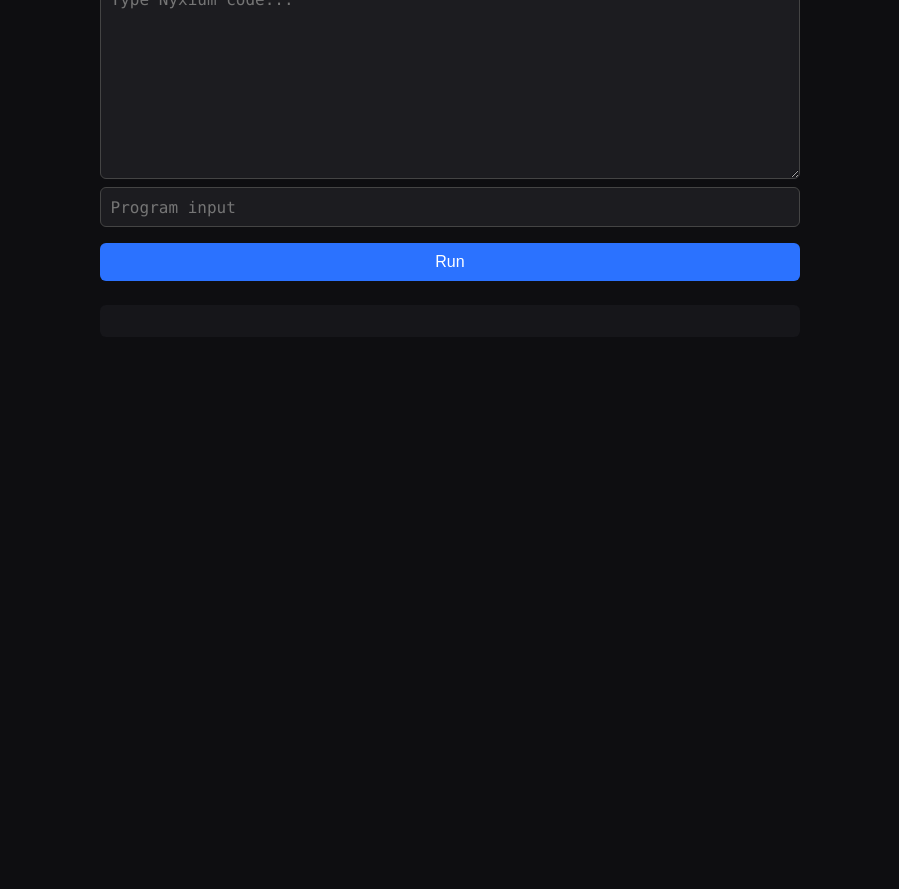
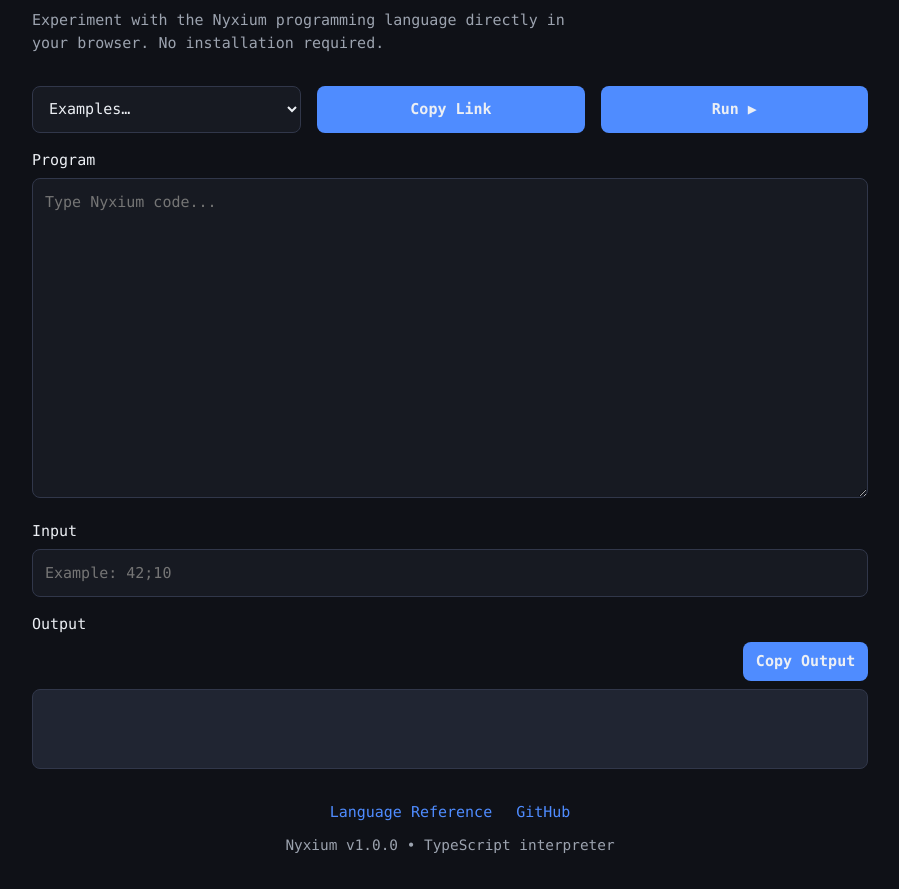
Before and after one commit to Pomid0rkaaa/nyxium, a website with bundled scripts: page web/index.html in a window 1280 px wide. Shown: the part 108-997 px from the top of the page, without its empty margins (190-1089 px from the left). Before the commit the page ends 800 px from the top, so only its background shows below. Built offline with nearby package versions, Linux system fonts and the light colour scheme.

Commit message:
update web version

```diff
--- a/web/index.html
+++ b/web/index.html
@@ -4,28 +4,138 @@
 <head>
   <meta charset="UTF-8" />
   <meta name="viewport" content="width=device-width, initial-scale=1.0" />
-  <title>Nyxium Interpreter</title>
+  <title>Nyxium Playground</title>
   <link rel="stylesheet" href="./style.css">
 </head>
 
 <body>
-  <h1>Nyxium Interpreter</h1>
-  <textarea id="code" placeholder="Type Nyxium code..."></textarea>
-  <input id="input" type="text" placeholder="Program input" />
-  <button id="run">Run</button>
-  <pre id="output"></pre>
+  <main class="container">
+    <header>
+      <h1>Nyxium Playground</h1>
+      <p>
+        Experiment with the Nyxium programming language directly in your browser.
+        No installation required.
+      </p>
+    </header>
+
+    <div class="toolbar">
+      <select id="examples">
+        <option value="">Examples…</option>
+        <option value="echo">Echo</option>
+        <option value="adder">Adder</option>
+        <option value="countdown">Countdown</option>
+      </select>
+
+      <button id="share">Copy Link</button>
+      <button id="run">Run ▶</button>
+    </div>
+
+    <label for="code">Program</label>
+    <textarea id="code" spellcheck="false" placeholder="Type Nyxium code..."></textarea>
+
+    <label for="input">Input</label>
+    <input id="input" type="text" placeholder="Example: 42;10" />
+
+    <label for="output">Output</label>
+
+    <div class="output-toolbar">
+      <button id="copy-output">Copy Output</button>
+    </div>
+
+    <pre id="output"></pre>
+
+    <footer>
+      <div class="links">
+        <a href="https://github.com/Pomid0rkaaa/nyxium/blob/main/docs/language-reference.md" target="_blank">
+          Language Reference
+        </a>
+
+        <a href="https://github.com/Pomid0rkaaa/nyxium" target="_blank">
+          GitHub
+        </a>
+      </div>
+
+      <div class="status">
+        Nyxium v1.0.0 • TypeScript interpreter
+      </div>
+    </footer>
+  </main>
+
   <script src="./nyxium.min.js"></script>
+
   <script>
     const code = document.getElementById("code");
     const input = document.getElementById("input");
     const output = document.getElementById("output");
     const run = document.getElementById("run");
-    run.addEventListener("click", () => {
+    const examples = document.getElementById("examples");
+    const share = document.getElementById("share");
+    const copyOutput = document.getElementById("copy-output");
+
+    const params = new URLSearchParams(location.search);
+
+    if (params.has("code")) {
+      code.value = decodeURIComponent(atob(params.get("code")));
+    }
+
+    const programs = {
+      echo: `x&
+x:`,
+
+      adder: `x&
+y&
+xy[+.]`,
+
+      countdown: `x+++++
+
+x{
+	x.
+	x-
+}`
+    };
+
+    examples.addEventListener("change", () => {
+      if (examples.value)
+        code.value = programs[examples.value];
+    });
+
+    function execute() {
       try {
         output.textContent = interpret(code.value, input.value);
       } catch (err) {
         output.textContent = err.message;
       }
+    }
+
+    run.addEventListener("click", execute);
+    share.addEventListener("click", async () => {
+      const url = new URL(location.href);
+
+      if (code.value.trim()) {
+        url.searchParams.set(
+          "code",
+          btoa(encodeURIComponent(code.value))
+        );
+      } else {
+        url.searchParams.delete("code");
+      }
+
+      await navigator.clipboard.writeText(url.toString());
+
+      share.textContent = "Copied!";
+      setTimeout(() => share.textContent = "Copy Link", 1500);
+    });
+
+    copyOutput.addEventListener("click", async () => {
+      await navigator.clipboard.writeText(output.textContent);
+
+      copyOutput.textContent = "Copied!";
+      setTimeout(() => copyOutput.textContent = "Copy Output", 1500);
+    });
+
+    code.addEventListener("keydown", e => {
+      if (e.ctrlKey && e.key === "Enter")
+        execute();
     });
   </script>
 </body>
--- a/web/style.css
+++ b/web/style.css
@@ -1,5 +1,13 @@
 :root {
 	color-scheme: dark;
+
+	--bg: #0f1117;
+	--surface: #171a22;
+	--surface2: #202532;
+	--border: #31374a;
+	--accent: #4f8cff;
+	--text: #eceff4;
+	--muted: #9ca3af;
 }
 
 * {
@@ -7,98 +15,134 @@
 }
 
 body {
-	background: #0e0e11;
-	color: #e0e0e0;
-	font-family: Consolas, monospace;
 	margin: 0;
-	padding: 1.5rem;
-	display: flex;
-	flex-direction: column;
-	align-items: center;
+	background: var(--bg);
+	color: var(--text);
+	font:
+		15px/1.5 Consolas,
+		monospace;
 }
 
-h1 {
-	font-size: 1.6rem;
-	margin-bottom: 1rem;
-	text-align: center;
+.container {
+	max-width: 900px;
+	margin: auto;
+	padding: 2rem;
 }
 
-textarea,
-input {
-	background: #1c1c20;
-	color: #e0e0e0;
-	border: 1px solid #444;
-	border-radius: 6px;
-	padding: 0.6rem;
-	font-size: 1rem;
-	font-family: inherit;
-	width: 100%;
-	max-width: 700px;
+header {
+	margin-bottom: 2rem;
 }
 
-textarea {
-	min-height: 200px;
-	resize: vertical;
+header p {
+	color: var(--muted);
+	max-width: 60ch;
 }
 
-input {
-	margin-top: 0.5rem;
+.toolbar {
+	display: flex;
+	gap: 1rem;
+	margin-bottom: 1rem;
 }
 
-button {
-	margin-top: 1rem;
-	padding: 0.6rem 1.4rem;
-	font-size: 1rem;
-	border: none;
-	border-radius: 6px;
-	background-color: #2b72ff;
-	color: white;
-	cursor: pointer;
-	transition: background-color 0.2s ease;
-	width: 100%;
-	max-width: 700px;
-
-	&:hover {
-		background-color: #1a54d9;
-	}
+.toolbar > * {
+	flex: 1;
 }
 
 label {
 	display: block;
-	margin-top: 1.2rem;
-	margin-bottom: 0.3rem;
+	margin: 1rem 0 0.4rem;
+}
+
+textarea,
+input,
+select,
+button {
 	width: 100%;
-	max-width: 700px;
+	padding: 0.75rem;
+	font: inherit;
+	border-radius: 8px;
+	border: 1px solid var(--border);
+	background: var(--surface);
+	color: var(--text);
+}
+
+textarea {
+	min-height: 320px;
+	resize: vertical;
+}
+
+button {
+	background: var(--accent);
+	border: none;
+	cursor: pointer;
+	font-weight: 600;
+}
+
+button:hover {
+	filter: brightness(1.1);
 }
 
 pre {
-	background: #16161a;
-	color: #b8faff;
-	border-radius: 6px;
+	margin: 0;
 	padding: 1rem;
-	margin-top: 1.5rem;
-	width: 100%;
-	max-width: 700px;
+	min-height: 5rem;
+	background: var(--surface2);
+	border: 1px solid var(--border);
+	border-radius: 8px;
 	white-space: pre-wrap;
-	word-wrap: break-word;
-	overflow-x: auto;
+	word-break: break-word;
 }
 
-@media (max-width: 480px) {
-	body {
+.output-toolbar {
+	display: flex;
+	justify-content: flex-end;
+	margin-bottom: 0.5rem;
+}
+
+.output-toolbar button {
+	width: auto;
+	padding: 0.5rem 0.8rem;
+}
+
+footer {
+	margin-top: 2rem;
+	display: flex;
+	flex-direction: column;
+	gap: 0.75rem;
+	align-items: center;
+}
+
+.links {
+	display: flex;
+	gap: 1.5rem;
+	flex-wrap: wrap;
+	justify-content: center;
+}
+
+.links a {
+	color: var(--accent);
+	text-decoration: none;
+}
+
+.links a:hover {
+	text-decoration: underline;
+}
+
+.status {
+	font-size: 0.9rem;
+	color: var(--muted);
+}
+
+@media (max-width: 700px) {
+	.toolbar {
+		flex-direction: column;
+	}
+
+	.container {
 		padding: 1rem;
 	}
 
-	h1 {
-		font-size: 1.3rem;
-	}
-
 	textarea {
-		min-height: 150px;
-	}
-
-	button {
-		padding: 0.5rem 1rem;
-		font-size: 0.95rem;
+		min-height: 220px;
 	}
 }
```
Also changed, not shown: README.md.
